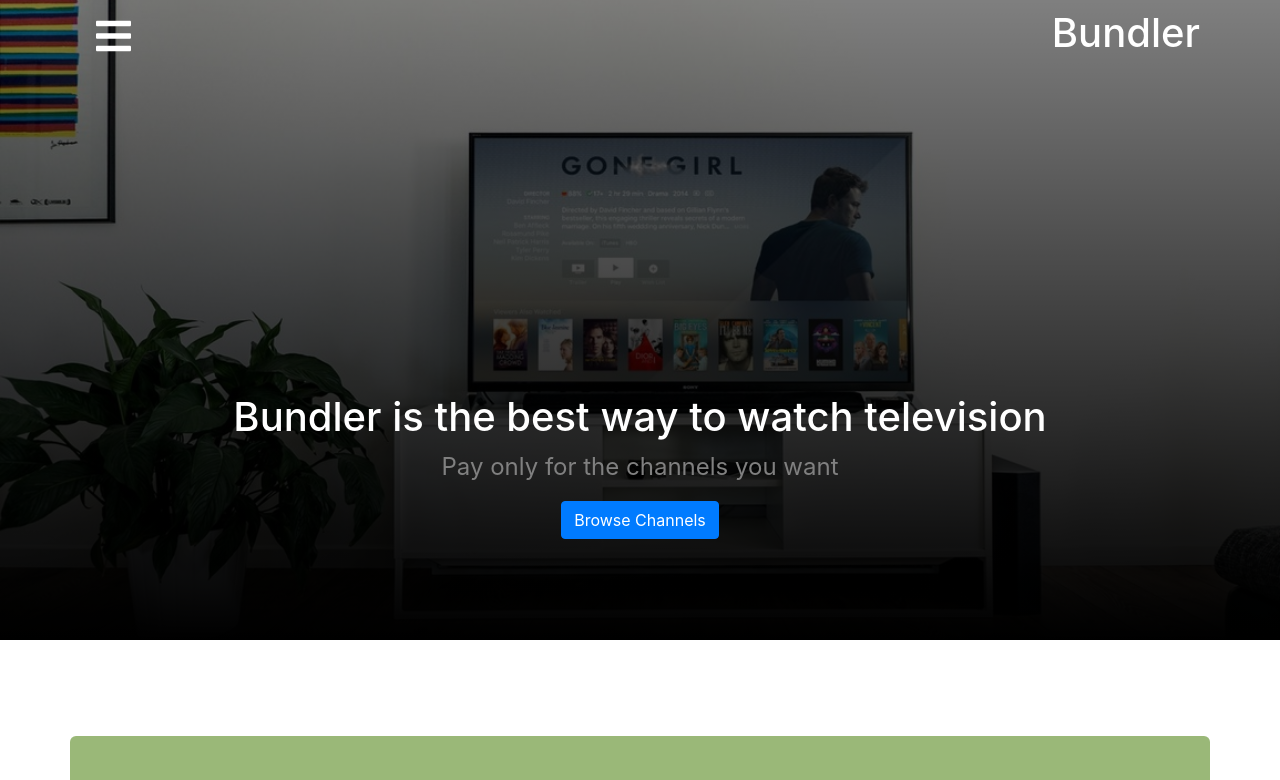
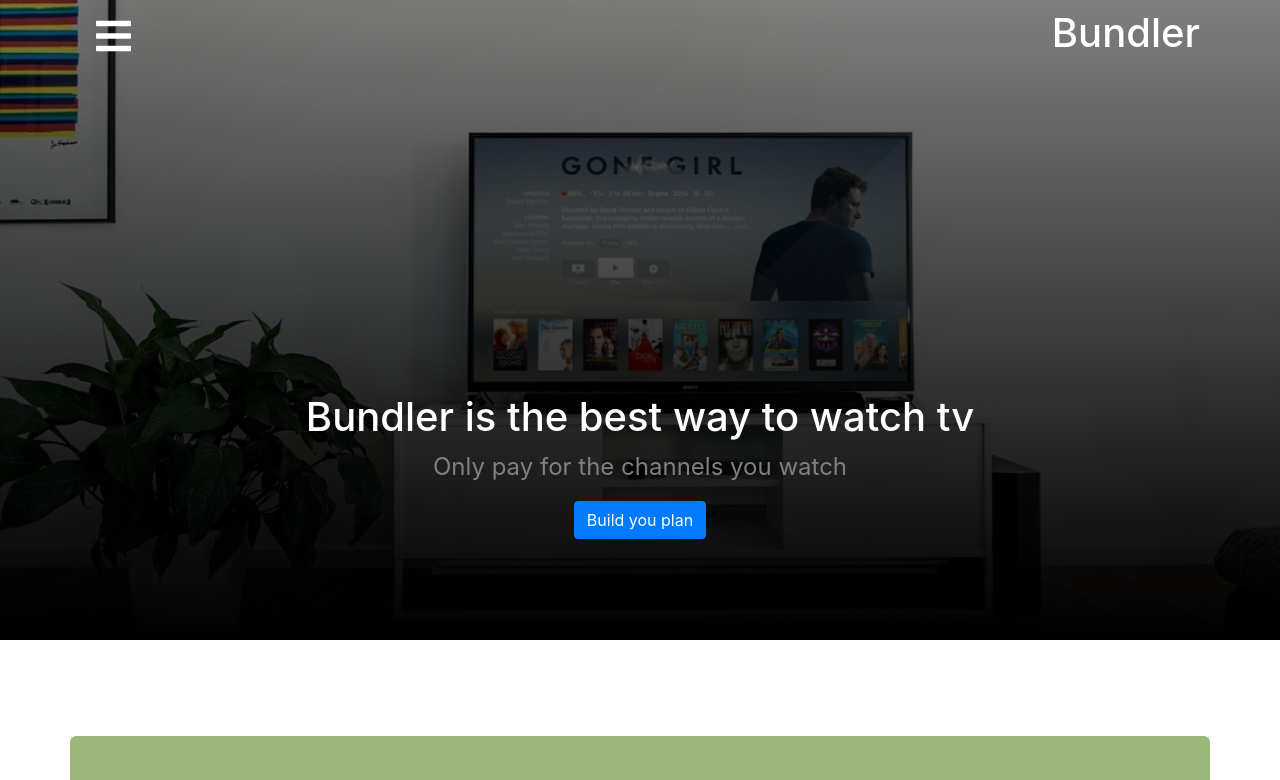
Before and after one commit to rahmor/bundler-client, a React (Create React App) app: page / in a window 1280 px wide. Shown: the top 780 px of the page. Built offline with nearby package versions, Linux system fonts and the light colour scheme.

Commit message:
update hero image text

```diff
--- a/src/components/App/App.js
+++ b/src/components/App/App.js
@@ -73,13 +73,13 @@ const App = () => {
                   <Row>
                     <Col>
                       <h2 className='App-header-title'>
-                        Bundler is the best way to watch television
+                        Bundler is the best way to watch tv
                       </h2>
                       <p className='App-grey'>
-                        Pay only for the channels you want
+                        Only pay for the channels you watch
                       </p>
                       <Link to='/alacarte'>
-                        <Button variant='primary'>Browse Channels</Button>
+                        <Button variant='primary'>Build you plan</Button>
                       </Link>
                     </Col>
                   </Row>
```
